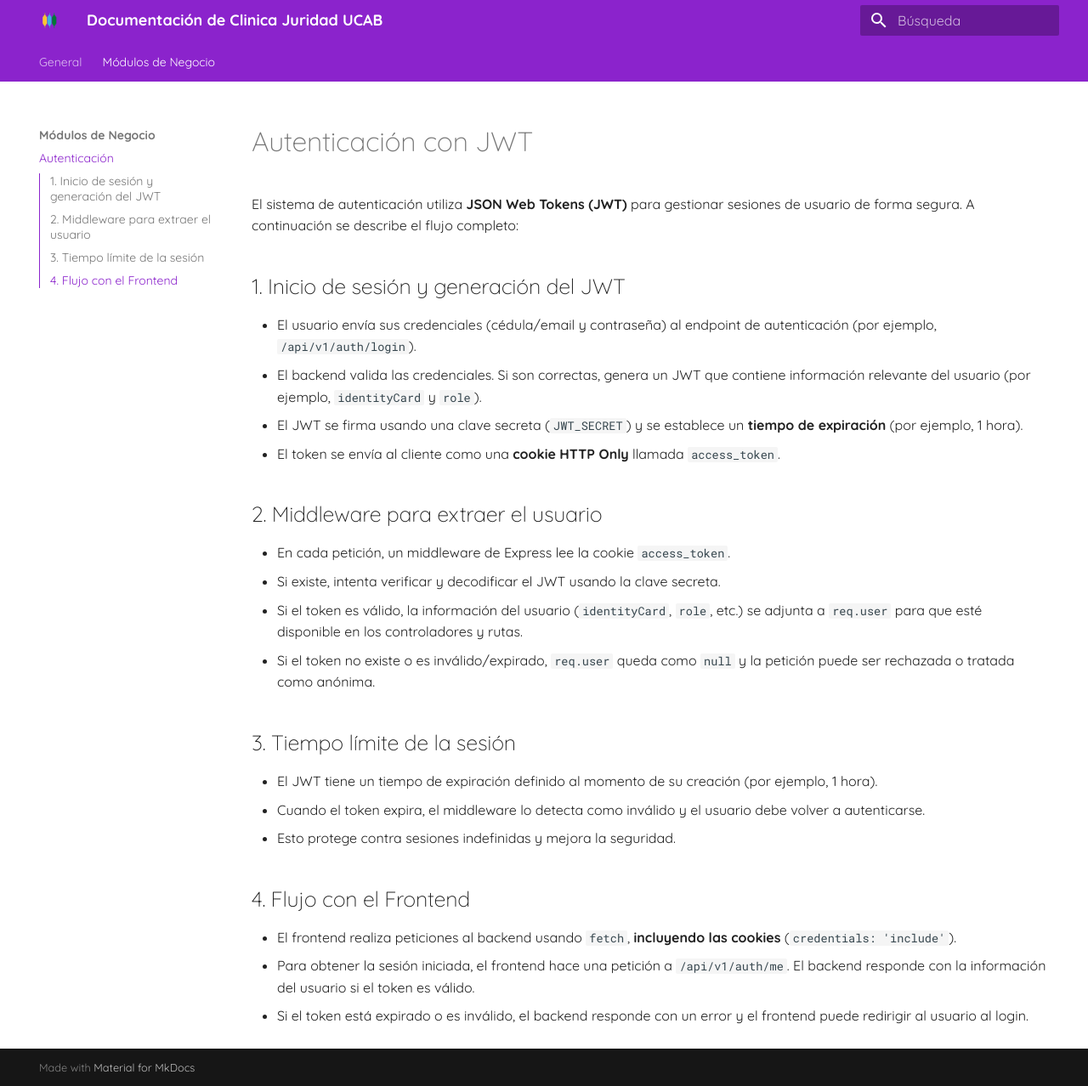
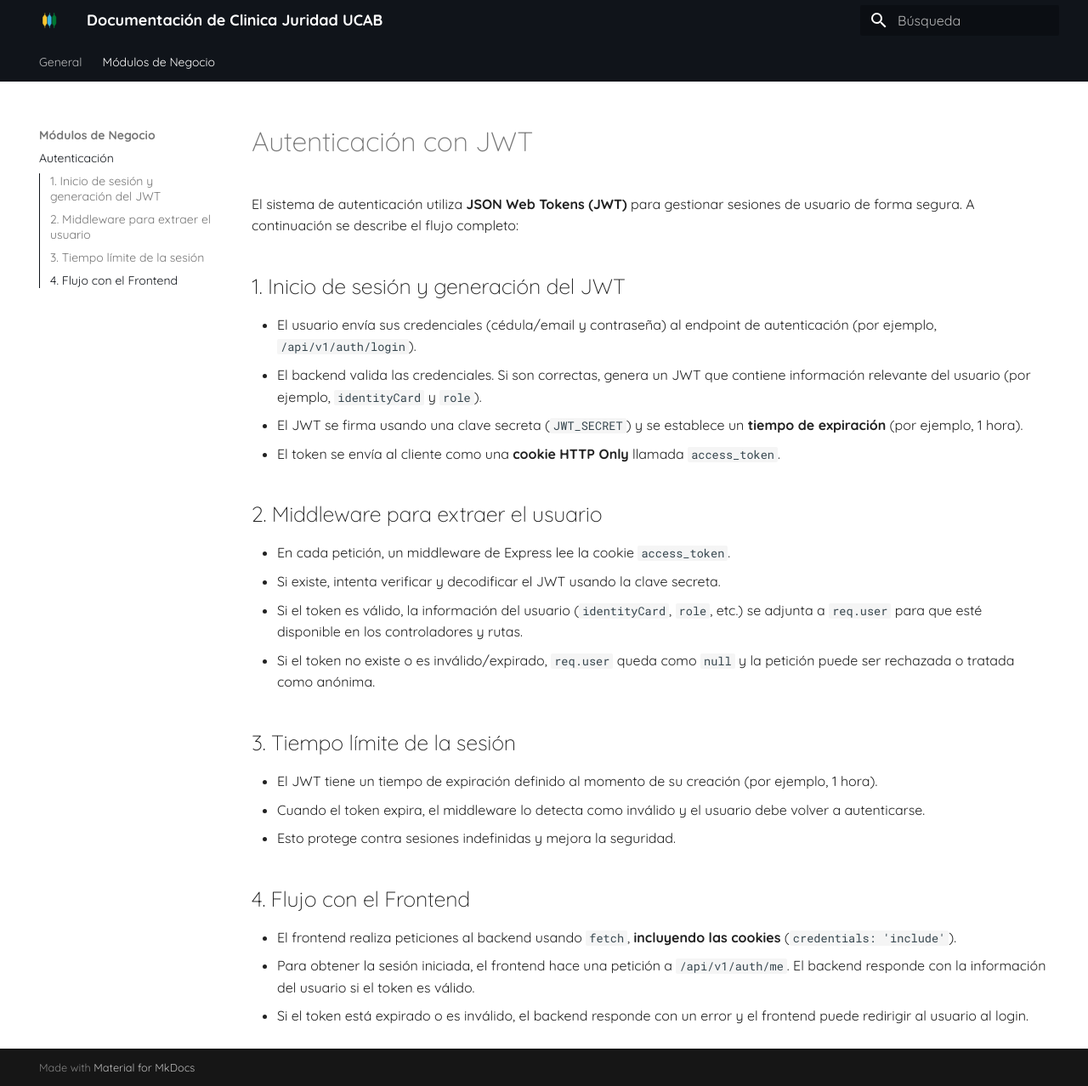
Before and after one commit to DanielCarrenoMar/ClinicaJuridica-UCAB, an MkDocs documentation site: the page built from docs/modules/auth.md, in a window 1280 px wide and 1278 px high. Shown: the whole window at 85% size. Built offline with MkDocs 1.6.1 and Material for MkDocs 9.7.7, drawn with Linux system fonts in a browser that asks for light colours.

Commit message:
docs: colores para la documentacion

```diff
--- a/docs/stylesheets/extra.css
+++ b/docs/stylesheets/extra.css
@@ -1,7 +1,7 @@
-:root  > * {
-    --md-primary-fg-color:               #8B23CC;
-    --md-primary-fg-color--light:        #8B23CC;
-    --md-primary-fg-color--dark:         #8B23CC;
+:root>* {
+    --md-primary-fg-color: #10141A;
+    --md-primary-fg-color--light: #10141A;
+    --md-primary-fg-color--dark: #10141A;
 
-    --md-accent-fg-color:                #2750CC;
+    --md-accent-fg-color: #4990E2;
 }
```
